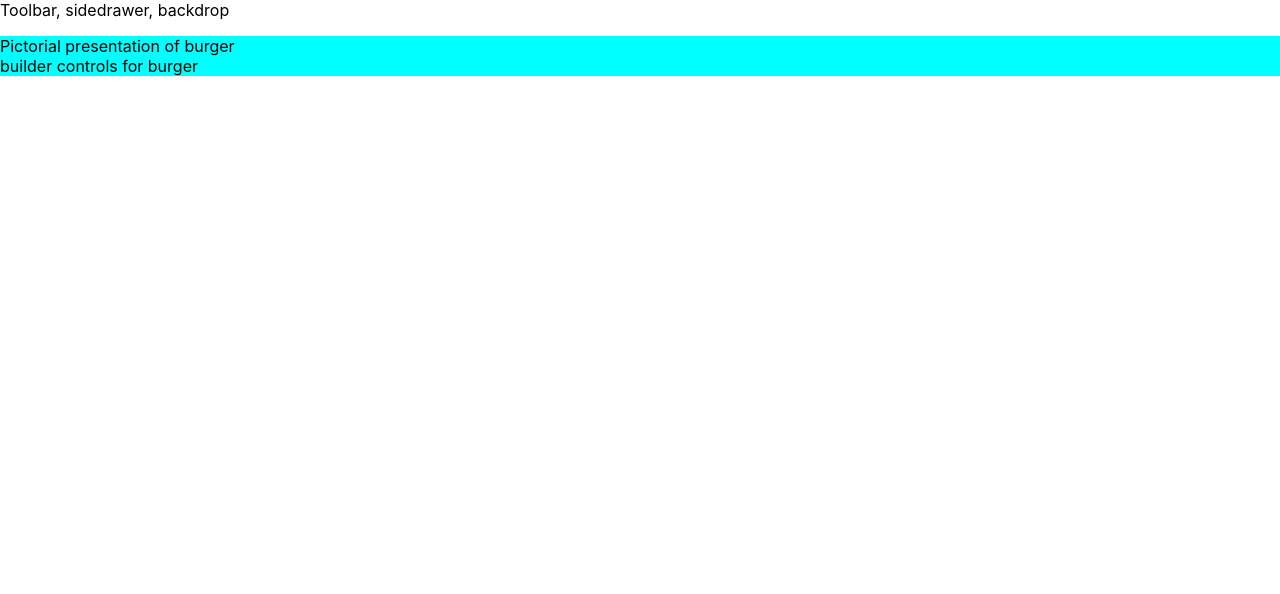
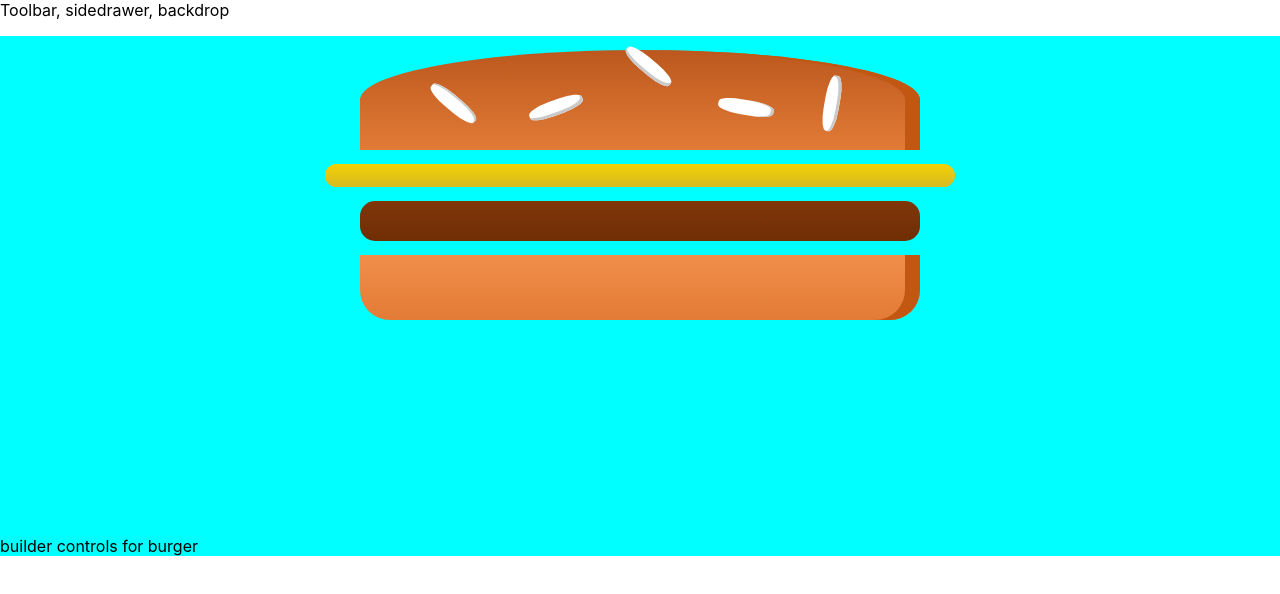
Before and after one commit to vishnuudt/BurgerStore, a React app: page / in a window 1280 px wide. Shown: the top 594 px of the page. Built offline with nearby package versions, Linux system fonts and the light colour scheme.

Commit message:
Burger Visualizer

```diff
--- a/package.json
+++ b/package.json
@@ -39,6 +39,7 @@
     "postcss-loader": "3.0.0",
     "postcss-preset-env": "6.0.6",
     "postcss-safe-parser": "4.0.1",
+    "prop-types": "^15.6.2",
     "react": "^16.6.3",
     "react-app-polyfill": "^0.1.3",
     "react-dev-utils": "^6.1.1",
--- a/src/components/burger/Burger.js
+++ b/src/components/burger/Burger.js
@@ -0,0 +1,17 @@
+import React from 'react';
+
+import classes from './Burger.module.css';
+import BurgerIngredient from './burgerIngredient/BurgerIngredient';
+
+const Burger = (props) => {
+    return (
+        <div className={classes.Burger}>
+            <BurgerIngredient type="bread-top" />
+            <BurgerIngredient type="cheese" />
+            <BurgerIngredient type="meat" />
+            <BurgerIngredient type="bread-bottom" />
+        </div>
+    );
+};
+
+export default Burger;
--- /dev/null
+++ b/src/components/burger/Burger.module.css
@@ -0,0 +1,23 @@
+.Burger {
+    width: 100%;
+    margin: auto;
+    height: 250px;
+    overflow: scroll;
+    text-align: center;
+    font-weight: bold;
+    font-size: 1.2rem;
+}
+
+@media (min-width : 500px) and (min-height: 401px){
+    .Burger{
+        width: 450px;
+        height: 400px;
+    }
+}
+
+@media (min-width : 1000px) and (min-height: 700px){
+    .Burger{
+        width: 700px;
+        height: 500px;
+    }
+}
--- a/src/components/burger/burgerIngredient/BurgerIngredient.js
+++ b/src/components/burger/burgerIngredient/BurgerIngredient.js
@@ -0,0 +1,44 @@
+import React, {Component} from 'react';
+import PropTypes from 'prop-types';
+import classes from './BurgerIngredient.module.css';
+
+class BurgerIngredient extends Component {
+
+    render(){
+        let ingredient = null;
+        switch (this.props.type) {
+            case 'bread-bottom':
+                ingredient = <div className={classes.BreadBottom}></div>;
+                break;
+            case 'bread-top':
+                ingredient = (
+                    <div className={classes.BreadTop}>
+                        <div className={classes.Seeds1}></div>
+                        <div className={classes.Seeds2}></div>
+                    </div>
+                );
+                break;
+            case 'meat':
+                ingredient = <div className={classes.Meat}></div>;
+                break;
+            case 'cheese':
+                ingredient = <div className={classes.Cheese}></div>;
+                break;
+            case 'salad':
+                ingredient = <div className={classes.Salad}></div>;
+                break;
+            case 'bacon':
+                ingredient = <div className={classes.Bacon}></div>;
+                break;
+            default:
+            ingredient = null;
+        }
+        return ingredient;
+    }
+};
+
+BurgerIngredient.propTypes = {
+    type : PropTypes.string.isRequired
+};
+
+export default BurgerIngredient;
--- /dev/null
+++ b/src/components/burger/burgerIngredient/BurgerIngredient.module.css
@@ -0,0 +1,112 @@
+.BreadBottom {
+    height: 13%;
+    width: 80%;
+    background: linear-gradient(#F08E4A, #e27b36);
+    border-radius: 0 0 30px 30px;
+    box-shadow: inset -15px 0 #c15711;
+    margin: 2% auto;
+}
+
+.BreadTop {
+    height: 20%;
+    width: 80%;
+    background: linear-gradient(#bc581e, #e27b36);
+    border-radius: 50% 50% 0 0;
+    box-shadow: inset -15px 0 #c15711;
+    margin: 2% auto;
+    position: relative;
+}
+
+.Seeds1 {
+    width: 10%;
+    height: 15%;
+    position: absolute;
+    background-color: white;
+    left: 30%;
+    top: 50%;
+    border-radius: 40%;
+    transform: rotate(-20deg);
+    box-shadow: inset -2px -3px #c9c9c9;
+}
+
+.Seeds1:after {
+    content: "";
+    width: 100%;
+    height: 100%;
+    position: absolute;
+    background-color: white;
+    left: -170%;
+    top: -260%;
+    border-radius: 40%;
+    transform: rotate(60deg);
+    box-shadow: inset -1px 2px #c9c9c9;
+  }
+
+.Seeds1:before {
+    content: "";
+    width: 100%;
+    height: 100%;
+    position: absolute;
+    background-color: white;
+    left: 180%;
+    top: -50%;
+    border-radius: 40%;
+    transform: rotate(60deg);
+    box-shadow: inset -1px -3px #c9c9c9;
+  }
+
+  .Seeds2 {
+    width: 10%;
+    height: 15%;
+    position: absolute;
+    background-color: white;
+    left: 64%;
+    top: 50%;
+    border-radius: 40%;
+    transform: rotate(10deg);
+    box-shadow: inset -3px 0 #c9c9c9;
+  }
+
+  .Seeds2:before {
+    content: "";
+    width: 100%;
+    height: 100%;
+    position: absolute;
+    background-color: white;
+    left: 150%;
+    top: -130%;
+    border-radius: 40%;
+    transform: rotate(90deg);
+    box-shadow: inset 1px 3px #c9c9c9;
+  }
+
+.Meat {
+    width: 80%;
+    height: 8%;
+    background: linear-gradient(#7f3608, #702e05);
+    margin: 2% auto;
+    border-radius: 15px;
+}
+
+.Cheese {
+    width: 90%;
+    height: 4.5%;
+    margin: 2% auto;
+    background: linear-gradient(#f4d004, #d6bb22);
+    border-radius: 20px;
+}
+
+.Salad {
+    width: 85%;
+    height: 7%;
+    margin: 2% auto;
+    background: linear-gradient(#228c1d, #91ce50);
+    border-radius: 20px;
+}
+
+.Bacon {
+    width: 80%;
+    height: 3%;
+    background: linear-gradient(#bf3813, #c45e38);
+    margin: 2% auto;
+}
--- a/src/containers/burgerbuilder/BurgerBuilder.js
+++ b/src/containers/burgerbuilder/BurgerBuilder.js
@@ -1,13 +1,15 @@
 import React, {Component} from 'react';
 
 import Aux from '../../hoc/Aux';
+
+import Burger from '../../components/burger/Burger';
 
 class BurgerBuilder extends Component {
 
     render(){
         return (
             <Aux>
-                <div>Pictorial presentation of burger</div>
+                <Burger></Burger>
                 <div>builder controls for burger</div>
             </Aux>
         );
```
Also changed, not shown: 1 other file (tests, documents, lock files or other folders).
